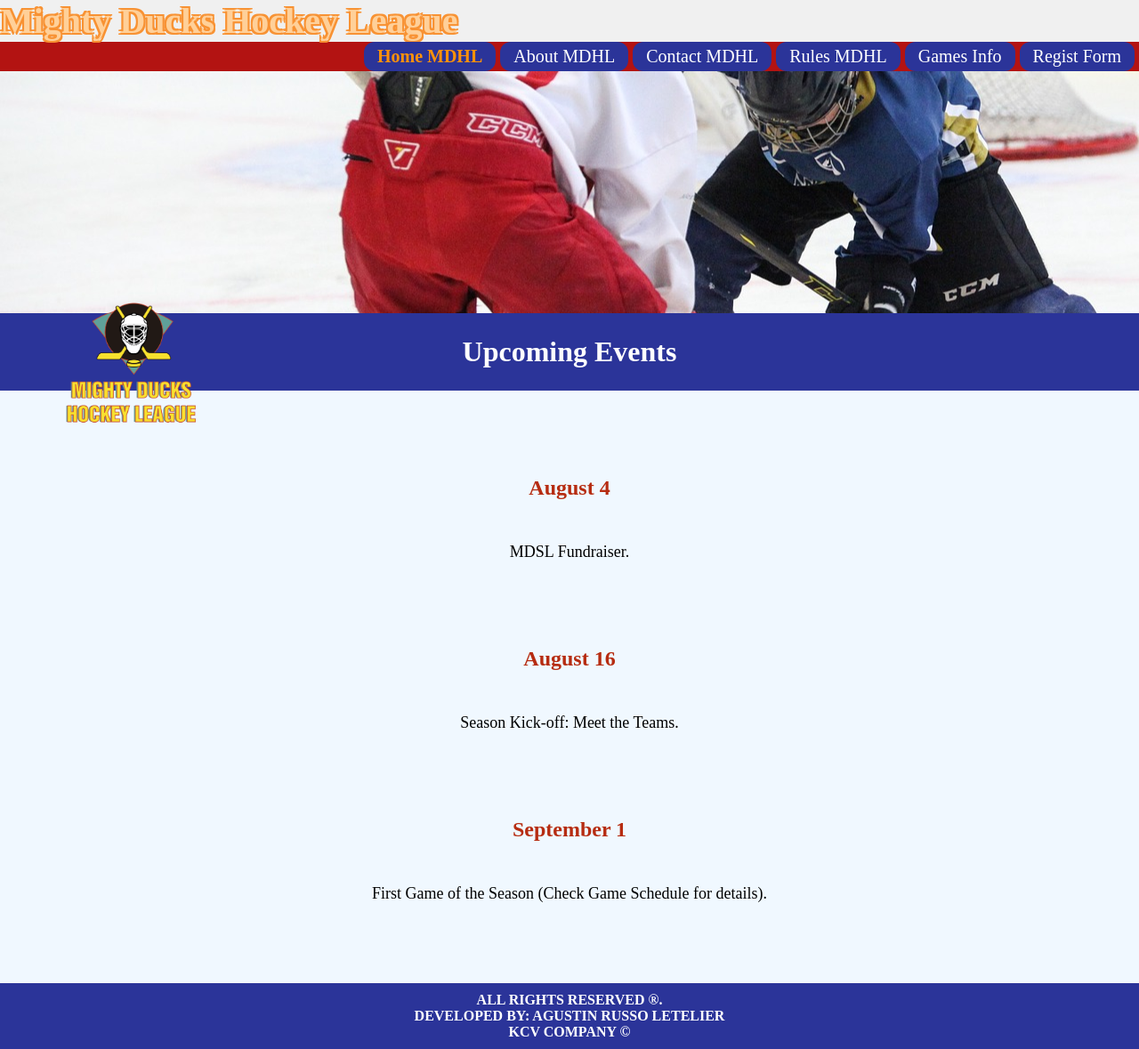
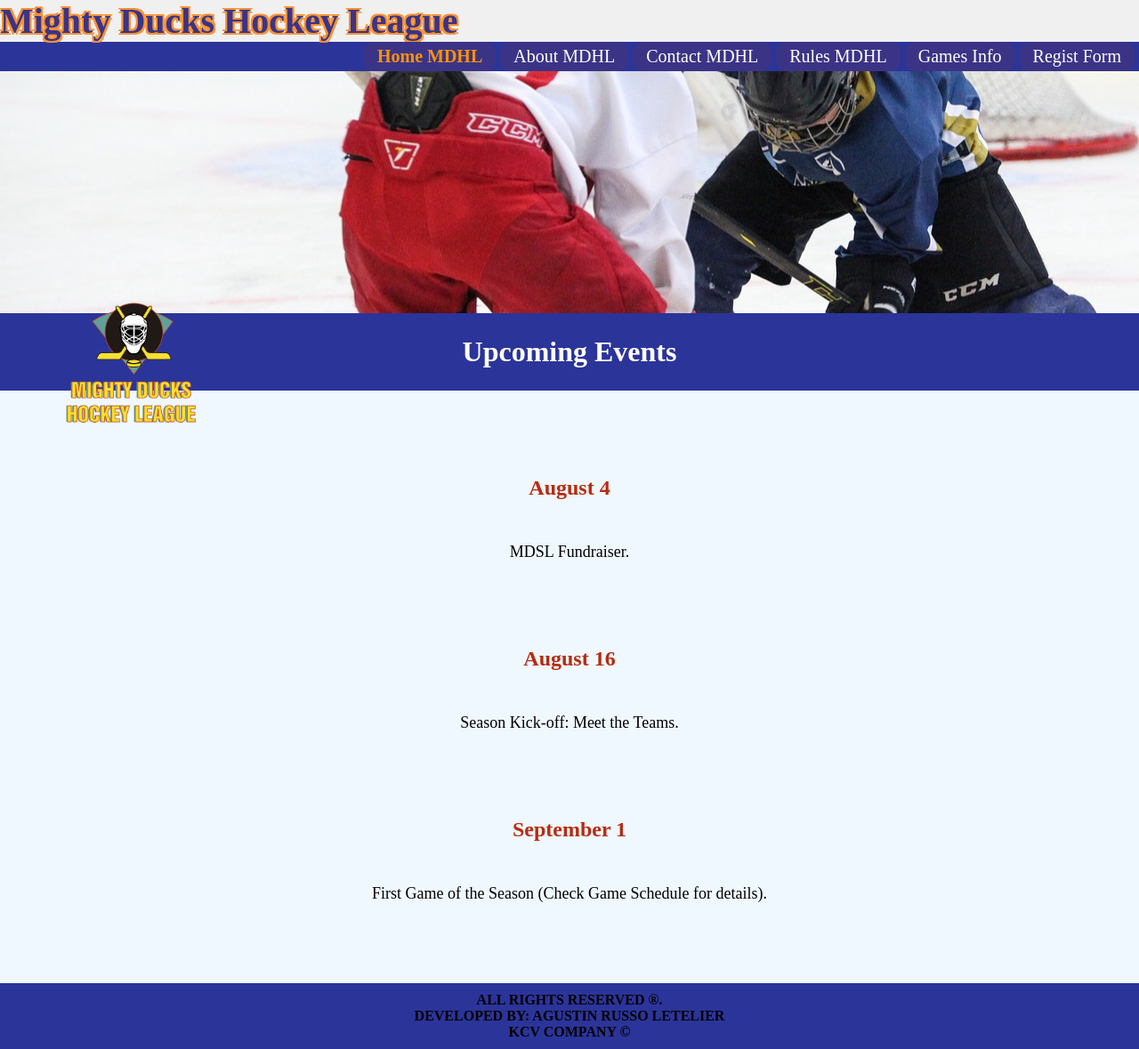
Before and after one commit to russokun/sprint4, a plain HTML site: page index.html in a window 1280 px wide. Shown: the whole page at 89% size. Drawn offline with Linux system fonts and the light colour scheme.

Commit message:
Cambios leves en colores de la pagina para mejor armonia entre estos.

```diff
--- a/style.css
+++ b/style.css
@@ -18,11 +18,11 @@ nav{
   flex-direction:row;
   justify-content: end;
   font-size: 20px;
-  background-color: #B31312;
+  background-color: #2B3499;
 }
 
 h1 {
-  color: #FFD099;
+  color: #3B3486;
   background-color: #F0F0F0;
   display: flex;
   font-size: 500%;
@@ -42,7 +42,7 @@ h2 {text-align: center;
 
 nav a{
   border-radius: 12px;
-  background-color: #2B3499;
+  background-color: #3B3486;
   color: white;
   padding: 5px 15px;
   text-decoration: none;
@@ -118,7 +118,7 @@ h3{
   color: #b62c11;
 }
 h4{
-  color: #ffffff;
+  color: #000000;
 }
 footer{
   display: flex;
```
